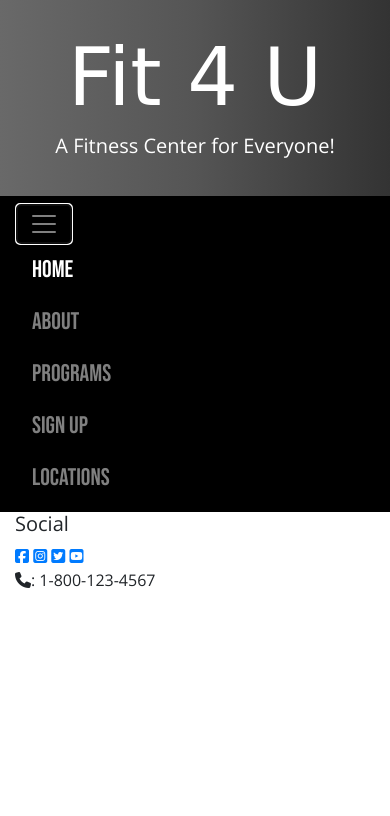
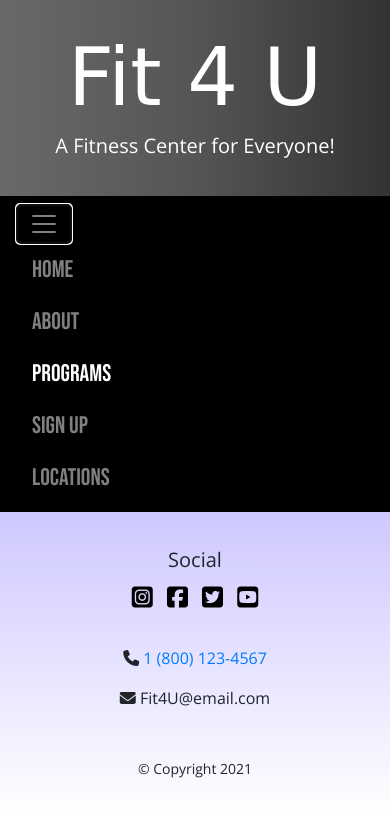
Before and after one commit to CaitHawk/Fit-4-U, a website: page programs.html in a window 390 px wide. Both pictures are taken after a click on the button 44 px from the left and 224 px from the top of the page. Drawn offline with nearby package versions, Linux system fonts and the light colour scheme; a web font is replaced by a local one.

Commit message:
Footer layout, Nav-link edit, header media query

```diff
--- a/programs.html
+++ b/programs.html
@@ -29,26 +29,34 @@
             </button>
             <div class="collapse navbar-collapse" id="nucampNavbar">
                 <ul class="navbar-nav mx-auto">
-                    <li class="nav-item active px-3"><a class="nav-link" href="#">Home</a></li>
+                    <li class="nav-item px-3"><a class="nav-link" href="index.html">Home</a></li>
                     <li class="nav-item px-3"><a class="nav-link" href="about.html">About</a></li>
-                    <li class="nav-item px-3"><a class="nav-link" href="programs.html">Programs</a></li>
+                    <li class="nav-item active px-3"><a class="nav-link" href="#">Programs</a></li>
                     <li class="nav-item px-3"><a class="nav-link" href="signUp.html">Sign Up</a></li>
                     <li class="nav-item px-3"><a class="nav-link" href="locations.html">Locations</a></li>
                 </ul>
             </div>
         </div>
     </nav>
-    <footer>
+    <footer class="site-footer">
         <div class="container">
             <div class="row">
-                <div class="col-6 col-sm-5">
+                <div class="col-12 col-md-6 text-center p-3">
                 	<h5>Social</h5>
-                    <a href="http://instagram.com/"><i class="fab fa-facebook-square"></i></a>
-                    <a href="http://facebook.com/"><i class="fab fa-instagram-square"></i></a>
-                    <a href="http://twitter.com/"><i class="fab fa-twitter-square"></i></a>
-                    <a href="http://youtube.com/"><i class="fab fa-youtube-square"></i></a>
+                    <a href="http://instagram.com/"><i class="fab fa-instagram-square social"></i></a>
+                    <a href="http://facebook.com/"><i class="fab fa-facebook-square social"></i></a>
+                    <a href="http://twitter.com/"><i class="fab fa-twitter-square social"></i></a>
+                    <a href="http://youtube.com/"><i class="fab fa-youtube-square social"></i></a>
                 </div>
-                <div class="col-12"><i class="fas fa-phone"></i>: 1-800-123-4567</div>
+                <div class="col-12 col-md-6 text-center p-3">
+                    <p><i class="fas fa-phone"></i> <a href="tel:+18001234567">1 (800) 123-4567</a></p>
+                    <p><i class="fas fa-envelope"></i> Fit4U@email.com</p>
+                </div>
+           </div>
+           <div class="row text-center mb-0 pb-0 pt-3 copyright">
+               <div class="col-12">
+                   <p>&copy; Copyright 2021</p>
+               </div>
            </div>
         </div>
     </footer>
--- a/styles.css
+++ b/styles.css
@@ -15,8 +15,18 @@ body {
     font-size: 24px;
 }
 
-h2 {
-    color: #3046C5;
+.social {
+    font-size: 24px;
+    color: black;
+    padding: 5px;
+}
+.social:hover {
+    cursor: pointer;
+    color: blue;
+    opacity: 0.6;
+}
+.copyright {
+    font-size: 14px;
 }
 
 header h2 {
@@ -41,3 +51,12 @@ header h2 {
 .navbar {
     background-color: #000;
 }
+
+@media screen and (max-width: 360px) {
+    .logo-title {
+        font-size: 60px;
+    }
+    .logo-description {
+        display: none;
+    }
+}
```
Also changed, not shown: about.html (+15 -7 lines), index.html (+15 -7 lines), locations.html (+17 -9 lines), signUp.html (+15 -7 lines).
